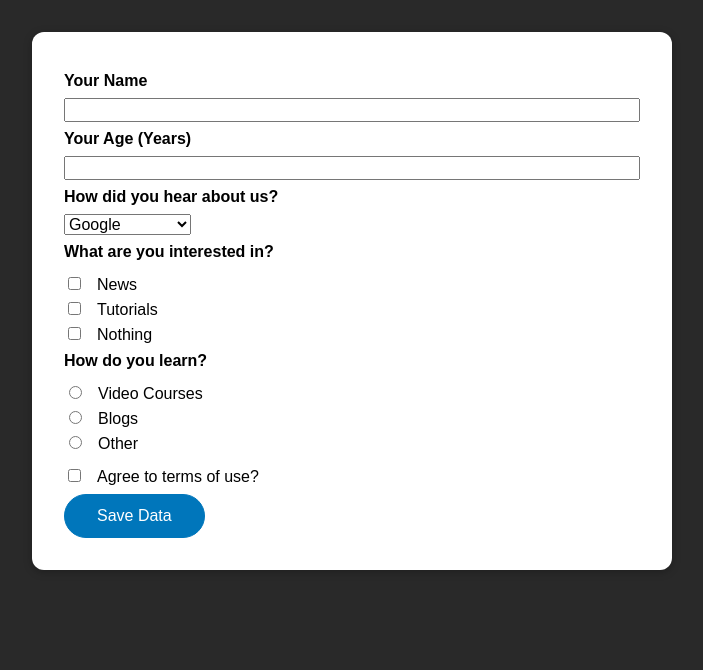
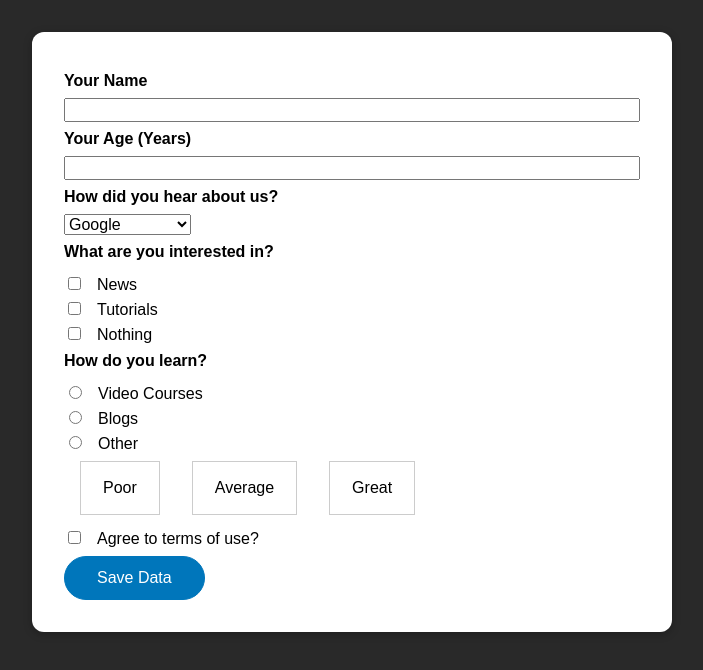
Before and after one commit to DavidArmendariz/vue-forms, a Vue app: page / in a window 1280 px wide. Shown: the top 670 px of the page, without its empty margins (288-991 px from the left). Built offline with nearby package versions, Linux system fonts and the light colour scheme.

Commit message:
Added RatingControl component

```diff
--- /dev/null
+++ b/src/components/RatingControl.vue
@@ -0,0 +1,61 @@
+<template>
+  <ul>
+    <li :class="{ active: activeOption === 'poor' }">
+      <button type="button" @click="activate('poor')">Poor</button>
+    </li>
+    <li :class="{ active: activeOption === 'average' }">
+      <button type="button" @click="activate('average')">Average</button>
+    </li>
+    <li :class="{ active: activeOption === 'great' }">
+      <button type="button" @click="activate('great')">Great</button>
+    </li>
+  </ul>
+</template>
+
+<script>
+export default {
+  data() {
+    return {
+      activeOption: null
+    };
+  },
+  methods: {
+    activate(option) {
+      this.activeOption = option;
+    }
+  }
+};
+</script>
+
+<style scoped>
+.active {
+  border-color: #a00078;
+}
+
+.active-button {
+  color: #a00078;
+}
+
+ul {
+  list-style: none;
+  margin: 0.5rem 0;
+  padding: 0;
+  display: flex;
+}
+
+li {
+  margin: 0 1rem;
+  border: 1px solid #ccc;
+  padding: 1rem;
+  display: flex;
+  justify-content: center;
+  align-items: center;
+}
+
+button {
+  font: inherit;
+  border: none;
+  background-color: transparent;
+  cursor: pointer;
+}
+</style>
--- a/src/components/TheForm.vue
+++ b/src/components/TheForm.vue
@@ -93,6 +93,9 @@
       </div>
     </div>
     <div class="form-control">
+      <rating-control></rating-control>
+    </div>
+    <div class="form-control">
       <input
         type="checkbox"
         id="confirm-terms"
@@ -108,7 +111,12 @@
 </template>
 
 <script>
+import RatingControl from './RatingControl.vue';
+
 export default {
+  components: {
+    RatingControl
+  },
   data() {
     return {
       userName: '',
```
